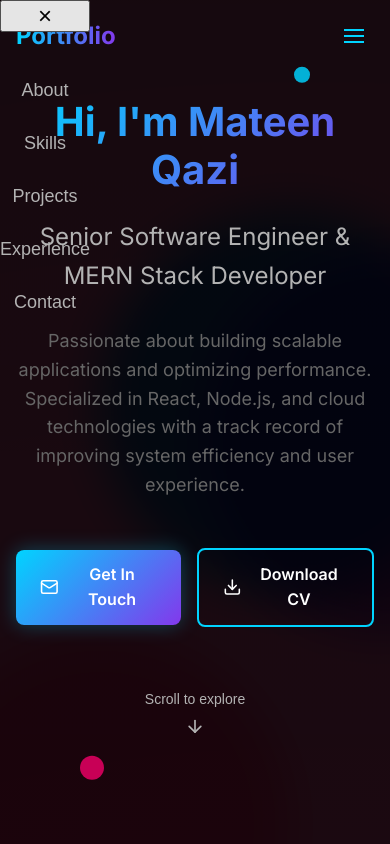
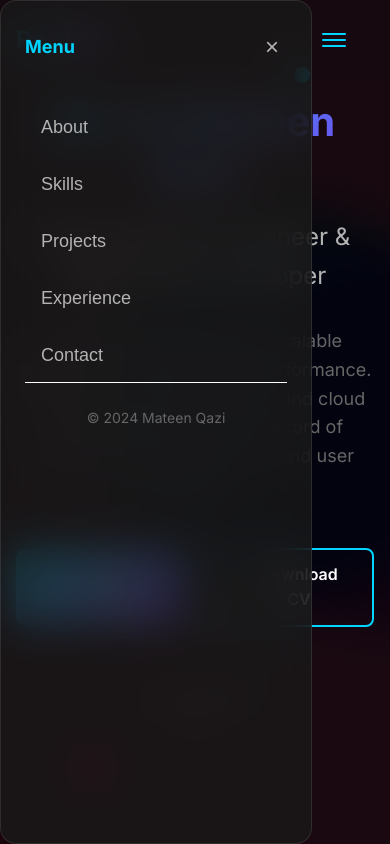
Before and after one commit to Streban/My-Portfolio-Main, a React (Vite) app: page / in a window 390 px wide. Both pictures are taken after a click on the button "Open mobile menu". Shown: the top 844 px of the page. Built offline with nearby package versions, Linux system fonts and the light colour scheme.

Commit message:
Minor changes

```diff
--- a/src/App.css
+++ b/src/App.css
@@ -206,6 +206,7 @@ p {
 
 /* Utility Classes */
 .text-center { text-align: center; }
+.text-left { text-align: left; }
 .text-primary { color: var(--primary); }
 .text-secondary { color: var(--secondary); }
 .text-accent { color: var(--accent); }
@@ -222,6 +223,7 @@ p {
 
 .border-primary { border-color: var(--primary); }
 .border-surface { border-color: var(--surface); }
+.border-t { border-top: 1px solid; }
 
 .rounded-lg { border-radius: 8px; }
 .rounded-full { border-radius: 9999px; }
@@ -229,10 +231,12 @@ p {
 .p-2 { padding: 0.5rem; }
 .p-3 { padding: 0.75rem; }
 .p-4 { padding: 1rem; }
+.p-6 { padding: 1.5rem; }
 .px-3 { padding-left: 0.75rem; padding-right: 0.75rem; }
 .px-4 { padding-left: 1rem; padding-right: 1rem; }
 .py-1 { padding-top: 0.25rem; padding-bottom: 0.25rem; }
 .py-3 { padding-top: 0.75rem; padding-bottom: 0.75rem; }
+.py-4 { padding-top: 1rem; padding-bottom: 1rem; }
 
 .mb-1 { margin-bottom: 0.25rem; }
 .mb-2 { margin-bottom: 0.5rem; }
@@ -246,6 +250,8 @@ p {
 .mt-12 { margin-top: 3rem; }
 .mt-16 { margin-top: 4rem; }
 
+.mr-2 { margin-right: 1rem; }
+
 .gap-1 { gap: 0.25rem; }
 .gap-2 { gap: 0.5rem; }
 .gap-4 { gap: 1rem; }
@@ -258,6 +264,7 @@ p {
 .w-8 { width: 2rem; }
 .w-20 { width: 5rem; }
 .w-96 { width: 24rem; }
+.w-4\/5 { width: 80%; }
 
 .h-3 { height: 0.75rem; }
 .h-4 { height: 1rem; }
@@ -283,6 +290,7 @@ p {
 .space-y-4 > * + * { margin-top: 1rem; }
 .space-y-6 > * + * { margin-top: 1.5rem; }
 .space-y-12 > * + * { margin-top: 3rem; }
+.space-y-1 > * + * { margin-top: 0.25rem; }
 
 .relative { position: relative; }
 .absolute { position: absolute; }
@@ -464,12 +472,14 @@ p {
 /* Max Width */
 .max-w-2xl { max-width: 42rem; }
 .max-w-3xl { max-width: 48rem; }
+.max-w-sm { max-width: 24rem; }
 
 /* Margin Auto */
 .mx-auto { margin-left: auto; margin-right: auto; }
 
 /* Padding Top */
 .pt-4 { padding-top: 1rem; }
+.pt-6 { padding-top: 1.5rem; }
 
 /* Width/Height Utilities */
 .w-5 { width: 1.25rem; }
--- a/src/components/Navbar.tsx
+++ b/src/components/Navbar.tsx
@@ -76,7 +76,7 @@ const Navbar = () => {
 
           {/* Mobile Menu Button */}
           <motion.button
-            className="block md:hidden p-2 bg-transparent border-none cursor-pointer"
+            className="block md:hidden p-3 bg-transparent border-none cursor-pointer mr-2"
             whileTap={{ scale: 0.95 }}
             style={{
               background: 'transparent',
@@ -86,9 +86,9 @@ const Navbar = () => {
             aria-label="Open mobile menu"
           >
             <div className="w-6 h-6 flex flex-col justify-center items-center">
-              <span className="w-5 h-0.5 bg-primary mb-1 block"></span>
-              <span className="w-5 h-0.5 bg-primary mb-1 block"></span>
-              <span className="w-5 h-0.5 bg-primary block"></span>
+              <span className="w-6 h-0.5 bg-primary mb-1 block rounded-full"></span>
+              <span className="w-6 h-0.5 bg-primary mb-1 block rounded-full"></span>
+              <span className="w-6 h-0.5 bg-primary block rounded-full"></span>
             </div>
           </motion.button>
         </div>
@@ -104,30 +104,50 @@ const Navbar = () => {
           onClick={() => setMobileMenuOpen(false)}
         >
           <motion.div
-            className="w-3/4 max-w-xs h-full bg-white dark:bg-gray-900 shadow-lg p-8 flex flex-col gap-6"
+            className="w-4/5 max-w-sm h-full glass shadow-lg p-6 flex flex-col"
             initial={{ x: '100%' }}
             animate={{ x: 0 }}
             exit={{ x: '100%' }}
             transition={{ type: 'spring', stiffness: 300, damping: 30 }}
             onClick={e => e.stopPropagation()}
           >
+            {/* Close Button */}
+            <div className="flex justify-between items-center mb-8">
+              <span className="text-lg font-bold text-primary">Menu</span>
               <button
-              className="self-end mb-8 text-2xl text-gray-700 dark:text-gray-200"
+                className="p-2 text-text-secondary hover:text-primary transition-colors bg-transparent border-none cursor-pointer"
                 onClick={() => setMobileMenuOpen(false)}
                 aria-label="Close mobile menu"
+                style={{ background: 'transparent', border: 'none' }}
               >
-              &times;
+                <span className="text-2xl">&times;</span>
               </button>
-            {navItems.map((item) => (
-              <button
+            </div>
+
+            {/* Navigation Items */}
+            <div className="flex flex-col space-y-1">
+              {navItems.map((item, index) => (
+                <motion.button
                   key={item.id}
-                className="text-lg text-text-secondary hover:text-primary transition-colors duration-300 font-medium text-left"
+                  className="text-left py-4 px-4 text-lg text-text-secondary hover:text-primary hover:bg-surface-light transition-all duration-300 font-medium rounded-lg"
                   onClick={() => scrollToSection(item.id)}
-                style={{ background: 'transparent', border: 'none', padding: '1rem 0' }}
+                  style={{ background: 'transparent', border: 'none' }}
+                  initial={{ opacity: 0, x: 20 }}
+                  animate={{ opacity: 1, x: 0 }}
+                  transition={{ delay: index * 0.1 }}
+                  whileHover={{ x: 5 }}
                 >
                   {item.label}
-              </button>
+                </motion.button>
               ))}
+            </div>
+
+            {/* Footer */}
+            <div className="mt-auto pt-6 border-t border-surface-light">
+              <p className="text-text-muted text-sm text-center">
+                &copy; 2024 Mateen Qazi
+              </p>
+            </div>
           </motion.div>
         </motion.div>
       )}
--- a/src/components/Projects.tsx
+++ b/src/components/Projects.tsx
@@ -1,15 +1,18 @@
 import { motion } from 'framer-motion';
 import { ExternalLink, Github } from 'lucide-react';
+import { useState } from 'react';
 
 const Projects = () => {
+  const [hoveredGithub, setHoveredGithub] = useState<number | null>(null);
+
   const projects = [
     {
       id: 1,
       title: 'Health Care Management App',
       description: 'A comprehensive healthcare platform enabling patients to book appointments, access medical records, and communicate securely with doctors. Features role-based authentication, secure data storage, and real-time notifications.',
-      image: 'https://images.unsplash.com/photo-1576091160399-112ba8d25d1f?w=500&h=300&fit=crop',
+      image: 'https://images.unsplash.com/photo-1576091160550-2173dba999ef?w=500&h=300&fit=crop',
       technologies: ['React', 'Node.js', 'MongoDB', 'Nest.js', 'Real-time Notifications'],
-      liveUrl: '#',
+      liveUrl: 'https://play.google.com/store/apps/details?id=com.devcodingcops.novavitacare&hl=en',
       githubUrl: '#',
     },
     {
@@ -18,7 +21,7 @@ const Projects = () => {
       description: 'A modern, responsive portfolio website built with React and TypeScript, featuring smooth animations, dark/light theme toggle, and optimized performance. Showcases my projects, skills, and professional experience with an elegant design and seamless user experience.',
       image: 'https://images.unsplash.com/photo-1467232004584-a241de8bcf5d?w=500&h=300&fit=crop',
       technologies: ['React', 'TypeScript', 'Tailwind CSS', 'Framer Motion', 'Vite'],
-      liveUrl: '#',
+      liveUrl: 'https://portfolio-mateen-qazis-projects.vercel.app/',
       githubUrl: '#',
     },
     {
@@ -36,14 +39,14 @@ const Projects = () => {
       description: 'Led development of a comprehensive training system for 5 diverse clients, optimizing API response times by 30% and reducing page load times by 25% through advanced caching and lazy loading techniques.',
       image: 'https://images.unsplash.com/photo-1522202176988-66273c2fd55f?w=500&h=300&fit=crop',
       technologies: ['React.js', 'Node.js', 'PostgreSQL', 'CI/CD', 'Performance Optimization'],
-      liveUrl: '#',
+      liveUrl: 'https://ets.gosaas.io/',
       githubUrl: '#',
     },
     {
       id: 4,
       title: 'AR-Based Navigation App',
       description: 'Final Year Project - An Augmented Reality navigation app for GIKI campus using Unity ARCore. Overlays real-time AR markers on hand-drawn campus maps, providing interactive guidance for new students and parents.',
-      image: 'https://images.unsplash.com/photo-1622979143011-da4c6c44b5ba?w=500&h=300&fit=crop',
+      image: 'https://images.unsplash.com/photo-1617802690992-15d93263d3a9?w=500&h=300&fit=crop',
       technologies: ['Unity', 'ARCore', 'C#', 'Augmented Reality', 'Mobile Development'],
       liveUrl: '#',
       githubUrl: '#',
@@ -65,7 +68,7 @@ const Projects = () => {
             {projects.map((project, index) => (
               <motion.div
                 key={project.id}
-                className="card group"
+                className="card group overflow-visible"
                 initial={{ opacity: 0, y: 50 }}
                 whileInView={{ opacity: 1, y: 0 }}
                 transition={{ duration: 0.8, delay: index * 0.2 }}
@@ -109,14 +112,38 @@ const Projects = () => {
                       <ExternalLink size={18} />
                       Live Demo
                     </motion.a>
+                    <div className="relative">
                       <motion.a
                         href={project.githubUrl}
-                      className="flex items-center gap-2 text-text-secondary hover:text-primary transition-colors duration-300"
+                        className="flex items-center gap-2 text-text-secondary hover:text-primary transition-colors duration-300 cursor-pointer"
                         whileHover={{ x: 5 }}
+                        onMouseEnter={() => setHoveredGithub(project.id)}
+                        onMouseLeave={() => setHoveredGithub(null)}
+                        onClick={(e) => e.preventDefault()}
                       >
                         <Github size={18} />
                         Source Code
                       </motion.a>
+
+                      {/* Tooltip */}
+                      {hoveredGithub === project.id && (
+                        <motion.div
+                          initial={{ opacity: 0, y: -10, scale: 0.9 }}
+                          animate={{ opacity: 1, y: 0, scale: 1 }}
+                          exit={{ opacity: 0, y: 20, scale: 0.9 }}
+                          className="absolute bottom-full left-1/2 transform -translate-x-1/2 mb-2 z-50"
+                          style={{ zIndex: 9999 }}
+                        >
+                          <div className="bg-gray-900 text-white text-sm px-3 py-2 rounded-lg shadow-xl whitespace-nowrap">
+                            Sorry, private repo
+                            {/* Tooltip arrow */}
+                            <div className="absolute top-full left-1/2 transform -translate-x-1/2">
+                              <div className="border-4 border-transparent border-t-gray-900"></div>
+                            </div>
+                          </div>
+                        </motion.div>
+                      )}
+                    </div>
                   </div>
                 </div>
 
```
Lines whose indentation alone changed are shown as unchanged.
